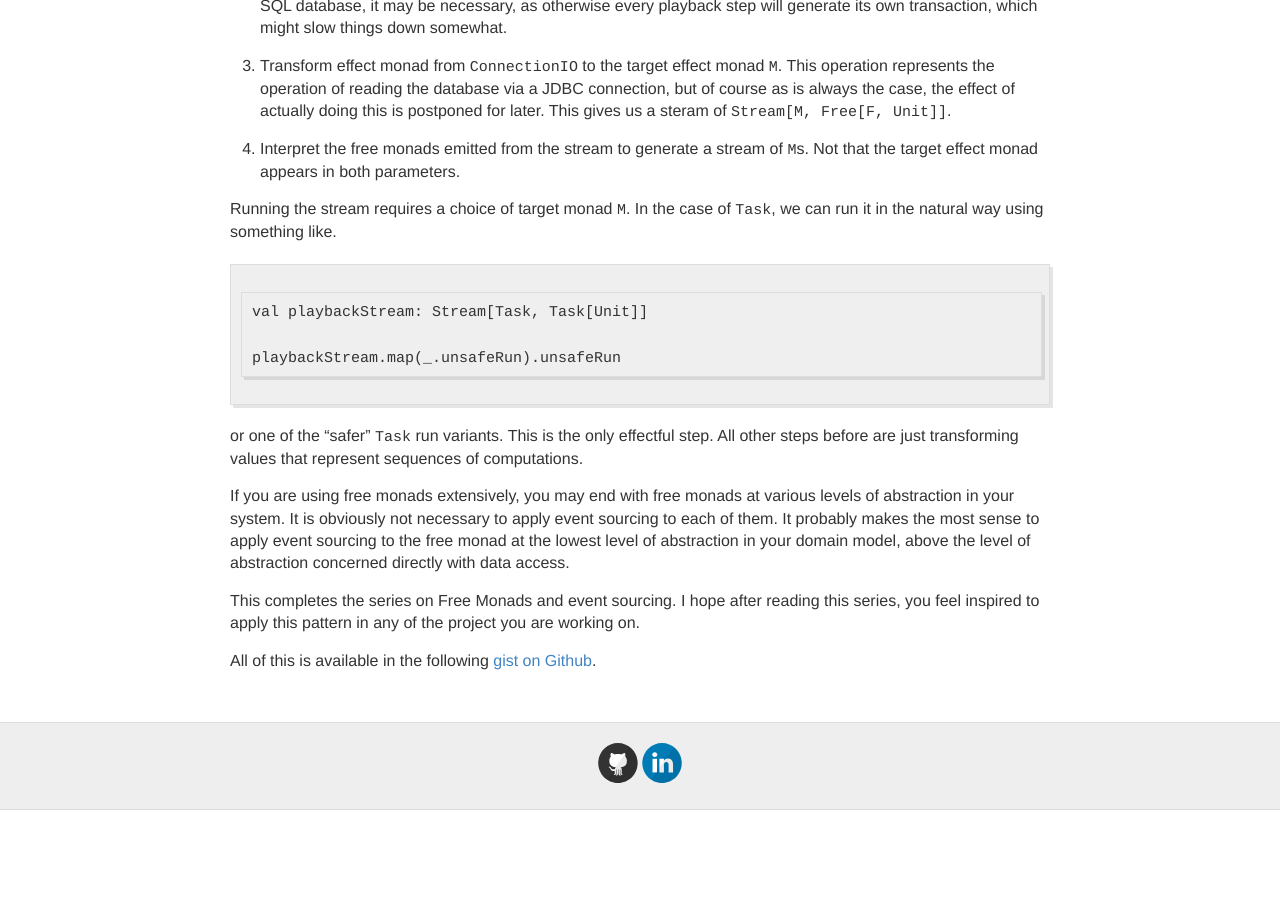
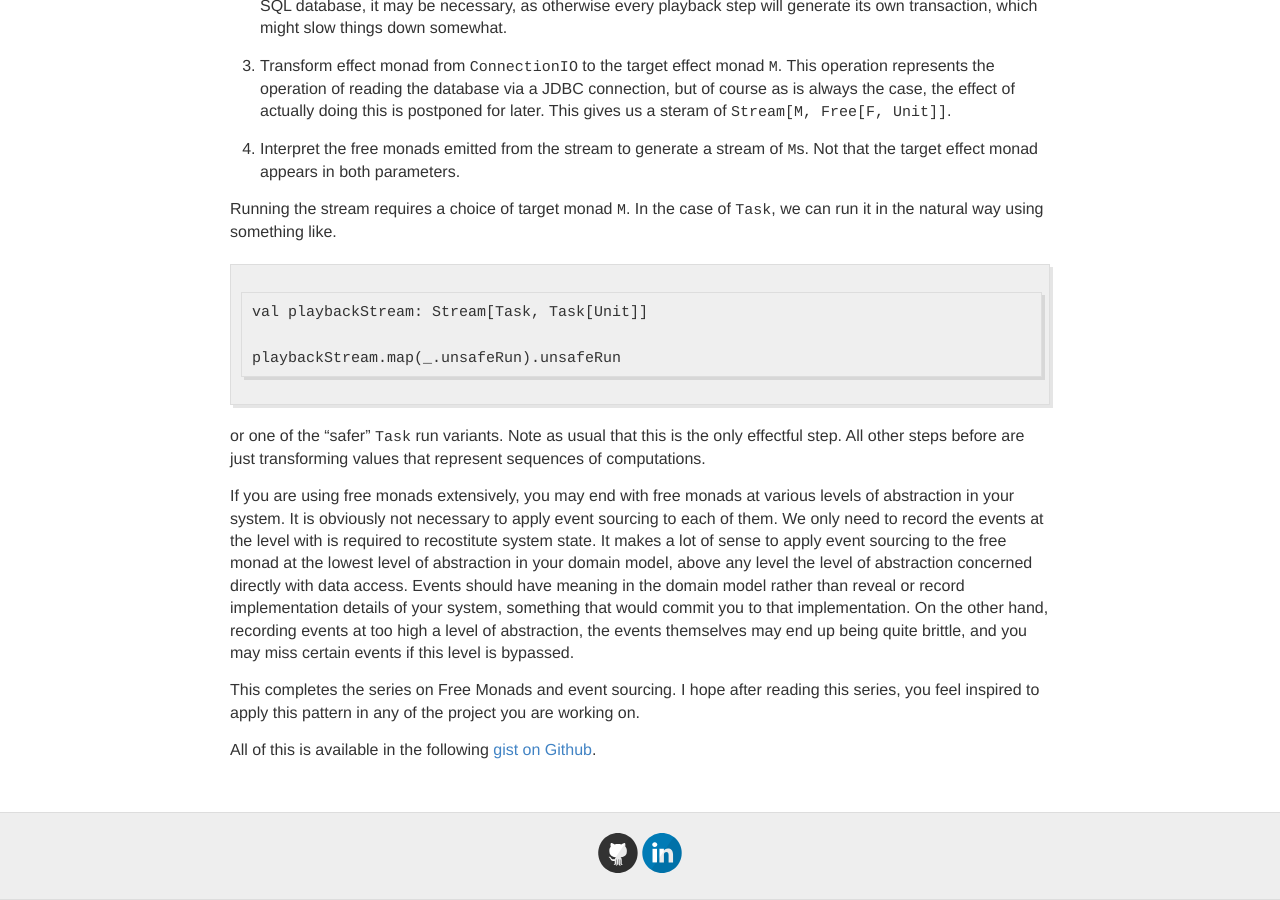
Before and after one commit to szoio/szoio.github.io, a Jekyll site: the page built from _posts/2017-03-30-free-monad-event-sourcing-playback.md, in a window 1280 px wide and 900 px high, scrolled down 2055 px. Built offline with Jekyll 4.4.1, drawn with Linux system fonts in a browser that asks for light colours; comment, search, counter and statistics services are not loaded; before the commit the page ends 2865 px from its top, so only the background shows below that.

Commit message:
Event sourcing playback.

````diff
--- a/_posts/2017-03-30-free-monad-event-sourcing-playback.md
+++ b/_posts/2017-03-30-free-monad-event-sourcing-playback.md
@@ -82,9 +82,9 @@ val playbackStream: Stream[Task, Task[Unit]]
 playbackStream.map(_.unsafeRun).unsafeRun
 ```
 
-or one of the "safer" `Task` run variants. This is the only effectful step. All other steps before are just transforming values that represent sequences of computations.
+or one of the "safer" `Task` run variants. Note as usual that this is the only effectful step. All other steps before are just transforming values that represent sequences of computations.
 
-If you are using free monads extensively, you may end with free monads at various levels of abstraction in your system. It is obviously not necessary to apply event sourcing to each of them. It probably makes the most sense to apply event sourcing to the free monad at the lowest level of abstraction in your domain model, above the level of abstraction concerned directly with data access.
+If you are using free monads extensively, you may end with free monads at various levels of abstraction in your system. It is obviously not necessary to apply event sourcing to each of them. We only need to record the events at the level with is required to recostitute system state. It makes a lot of sense to apply event sourcing to the free monad at the lowest level of abstraction in your domain model, above any level the level of abstraction concerned directly with data access. Events should have meaning in the domain model rather than reveal or record implementation details of your system, something that would commit you to that implementation. On the other hand, recording events at too high a level of abstraction, the events themselves may end up being quite brittle, and you may miss certain events if this level is bypassed.
 
 This completes the series on Free Monads and event sourcing. I hope after reading this series, you feel inspired to apply this pattern in any of the project you are working on.
 
````
